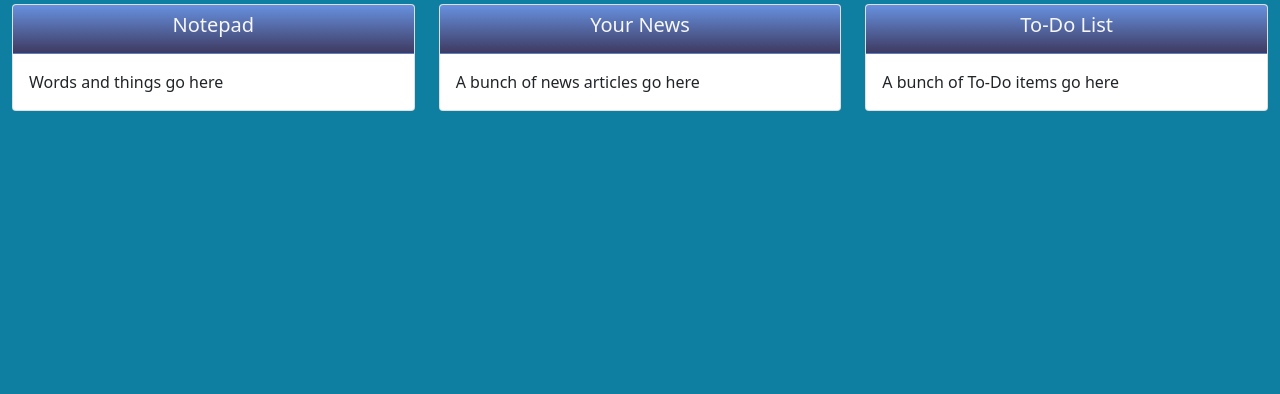
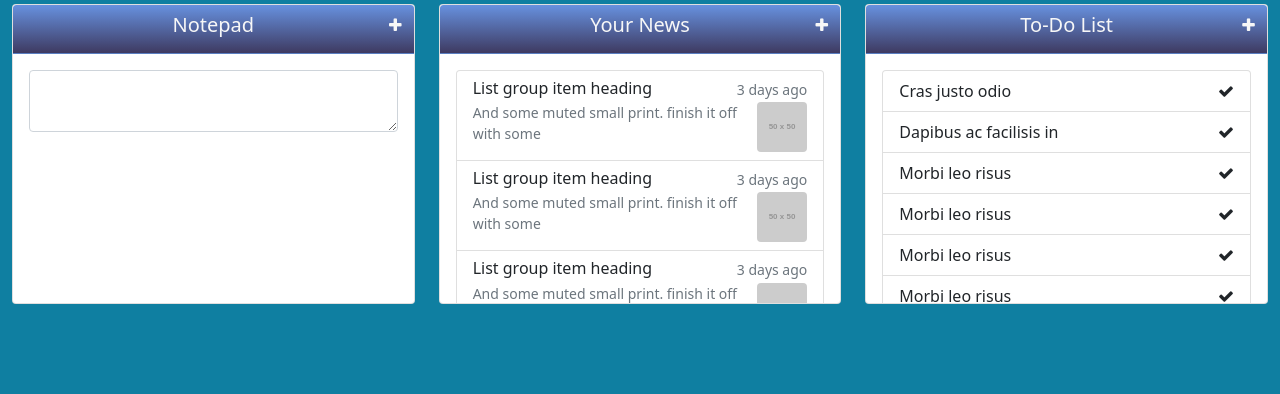
Before and after one commit to lockwolf/MyDash, a website: page index.html in a window 1280 px wide. Shown: the part 449-843 px from the top of the page. Drawn offline with nearby package versions, Linux system fonts and the light colour scheme.

Commit message:
Added placeholder content to news and to do list

```diff
--- a/css/styles.scss
+++ b/css/styles.scss
@@ -38,11 +38,11 @@ body{
 
 
 .schedule-item{
-    height: 100px;
+    min-height: 100px;
 }
 
-#dailydashrow{
-    min-height: 400px;
+#dailyDashRow{
+    min-height: 350px;
 }
 
 #headerJumbo{
@@ -65,9 +65,13 @@ body{
 }
 
 #weatherIcon{
-    min-height: 90%;
+    min-height: 85%;
     width: 50%;
     text-align: center;
+}
+
+#greetingTitle{
+    z-index: 1;
 }
 
 #scheduleCard{
@@ -92,3 +96,27 @@ body{
     background-image: $color-card-header-bg;
     color: $color-header-text;
 }
+
+.card-element{
+    height: 100%;
+    min-height: 300px;
+    overflow-y: auto;
+}
+
+.card-lower{
+    max-height: 300px;
+}
+
+#notepadCardBody{
+    width: 100%;
+    height: 100%;
+    box-sizing: border-box;
+}
+
+#newsCardItems{
+    height: 100%;
+}
+
+#newsList{
+    width: 100%;
+}
--- a/index.html
+++ b/index.html
@@ -53,48 +53,53 @@
               <div class="row">
                 <div class="col-sm-12 col-md-6 col-lg-3">
                   <div class="card" id="weatherCard">
-                    <div class="card-header" id="weatherCardHeader">
-                      <h5>Welcome back Mr. Kanye West</h5>
-                    </div>
                     <div class="card-body" id="weatherCardBody">
+                      <h5 id="greetingTitle">Welcome back Mr. Kanye West</h5>
                       <img class="rounded mx-auto d-block" src="img/sun.svg" id="weatherIcon" alt="Sunny" />
                       <h5 id="weatherText">69&deg; - Nice</h5>
                     </div>
                   </div>
                 </div>
                 <div class="col-sm-12 col-md-6 col-lg-6">
-                  <div class="card" id="scheduleCard">
+                  <div class="card card-element" id="scheduleCard">
                     <div class="card-header" id="scheduleCardHeader">
-                      <h5 class="text-center">Your Day</h5>
+                      <div class="row">
+                        <div class="col-10 offset-1">
+                          <h5 class="text-center">Your Day</h5>
+                        </div>
+                        <div class="col-1">
+                          <i class="fa fa-plus"></i>
+                        </div>
+                      </div>
                     </div>
                     <div class="card-body" id="scheduleCardBody">
                       <ul class="list-group list-group-flush">
                         <li class="list-group-item schedule-item">
                           <div class="row">
-                            <div class="col-sm-9">
+                            <div class="col-sm-8">
                               <h4>What it is!</h4>
                             </div>
-                            <div class="col-sm-3">
+                            <div class="col-sm-4">
                               12/31/2099 12:30pm
                             </div>
                           </div>
                         </li>
                         <li class="list-group-item schedule-item">
                           <div class="row">
-                            <div class="col-sm-9">
+                            <div class="col-sm-8">
                               <h4>What it is!</h4>
                             </div>
-                            <div class="col-sm-3">
+                            <div class="col-sm-4">
                               12/31/2099 12:30pm
                             </div>
                           </div>
                         </li>
                         <li class="list-group-item schedule-item">
                           <div class="row">
-                            <div class="col-sm-9">
+                            <div class="col-sm-8">
                               <h4>What it is!</h4>
                             </div>
-                            <div class="col-sm-3">
+                            <div class="col-sm-4">
                               12/31/2099 12:30pm
                             </div>
                           </div>
@@ -144,32 +149,123 @@
         </div>
         <div class="row row-content">
           <div class="col-sm-12 col-md-6 col-lg-4">
-            <div class="card" id="notepadCard">
+            <div class="card card-element card-lower" id="notepadCard">
               <div class="card-header" id="notepadCardHeader">
-                <h5 class="text-center">Notepad</h5>
+                <div class="row">
+                  <div class="col-10 offset-1">
+                    <h5 class="text-center">Notepad</h5>
+                  </div>
+                  <div class="col-1">
+                    <i class="fa fa-plus"></i>
+                  </div>
+                </div>
               </div>
               <div class="card-body" id="notepadCardBody">
-                Words and things go here
+                <div class="input-group">
+                  <textarea class="form-control" aria-label="with textarea"></textarea>
+                </div>
               </div>
             </div>
           </div>
           <div class="col-sm-12 col-md-6 col-lg-4">
-            <div class="card" id="newsCard">
+            <div class="card card-element card-lower" id="newsCard">
               <div class="card-header " id="newsCardHeader">
-                <h5 class="text-center">Your News</h5>
+                <div class="row">
+                  <div class="col-10 offset-1">
+                    <h5 class="text-center">Your News</h5>
+                  </div>
+                  <div class="col-1">
+                    <i class="fa fa-plus"></i>
+                  </div>
+                </div>
               </div>
-              <div class="card-body" id="newsCardBody">
-                A bunch of news articles go here
+              <div class="card-body overflow-auto" id="newsCardBody">
+                <div class="list-group" id="newsCardItems">
+                  <a href="#" class="list-group-item list-group-item-action" id="newsList" aria-current="true">
+                    <div class="d-flex w-100 justify-content-between">
+                      <h6 class="mb-1">List group item heading</h5>
+                      <small class="text-muted">3 days ago</small>
+                    </div>
+                    <div class="d-flex w-100 justify-content-between">
+                      <small class="text-muted">And some muted small print. finish it off with some</small>
+                      <img class="rounded float-right" src="https://via.placeholder.com/50"></img>
+                    </div>
+                  </a>
+                  <a href="#" class="list-group-item list-group-item-action">
+                    <div class="d-flex w-100 justify-content-between">
+                      <h6 class="mb-1">List group item heading</h5>
+                      <small class="text-muted">3 days ago</small>
+                    </div>
+                    <div class="d-flex w-100 justify-content-between">
+                      <small class="text-muted">And some muted small print. finish it off with some</small>
+                      <img class="rounded float-right" src="https://via.placeholder.com/50"></img>
+                    </div>
+                  </a>
+                  <a href="#" class="list-group-item list-group-item-action">
+                    <div class="d-flex w-100 justify-content-between">
+                      <h6 class="mb-1">List group item heading</h5>
+                      <small class="text-muted">3 days ago</small>
+                    </div>
+                    <div class="d-flex w-100 justify-content-between">
+                      <small class="text-muted">And some muted small print. finish it off with some</small>
+                      <img class="rounded float-right" src="https://via.placeholder.com/50"></img>
+                    </div>
+                  </a>
+                </div>
               </div>
             </div>
           </div>
           <div class="col-sm-12 col-md-6 col-lg-4">
-            <div class="card" id="todoCard">
+            <div class="card card-element card-lower" id="todoCard">
               <div class="card-header" id="todoCardHeader">
-                <h5 class="text-center">To-Do List</h5>
+                <div class="row">
+                  <div class="col-10 offset-1">
+                    <h5 class="text-center">To-Do List</h5>
+                  </div>
+                  <div class="col-1">
+                    <i class="fa fa-plus"></i>
+                  </div>
+                </div>
               </div>
-              <div class="card-body" id="todoCardBody">
-                A bunch of To-Do items go here
+              <div class="card-body overflow-auto" id="todoCardBody">
+                <ul class="list-group">
+                  <li class="list-group-item d-flex justify-content-between align-items-center">
+                    Cras justo odio
+                    <i class="fa fa-check"></i>
+                  </li>
+                  <li class="list-group-item d-flex justify-content-between align-items-center">
+                    Dapibus ac facilisis in
+                    <i class="fa fa-check"></i>
+                  </li>
+                  <li class="list-group-item d-flex justify-content-between align-items-center">
+                    Morbi leo risus
+                    <i class="fa fa-check"></i>
+                  </li>
+                  <li class="list-group-item d-flex justify-content-between align-items-center">
+                    Morbi leo risus
+                    <i class="fa fa-check"></i>
+                  </li>
+                  <li class="list-group-item d-flex justify-content-between align-items-center">
+                    Morbi leo risus
+                    <i class="fa fa-check"></i>
+                  </li>
+                  <li class="list-group-item d-flex justify-content-between align-items-center">
+                    Morbi leo risus
+                    <i class="fa fa-check"></i>
+                  </li>
+                  <li class="list-group-item d-flex justify-content-between align-items-center">
+                    Morbi leo risus
+                    <i class="fa fa-check"></i>
+                  </li>
+                  <li class="list-group-item d-flex justify-content-between align-items-center">
+                    Morbi leo risus
+                    <i class="fa fa-check"></i>
+                  </li>
+                  <li class="list-group-item d-flex justify-content-between align-items-center">
+                    Morbi leo risus
+                    <i class="fa fa-check"></i>
+                  </li>
+                </ul>
               </div>
             </div>
           </div>
```
Also changed, not shown: css/styles.css.
